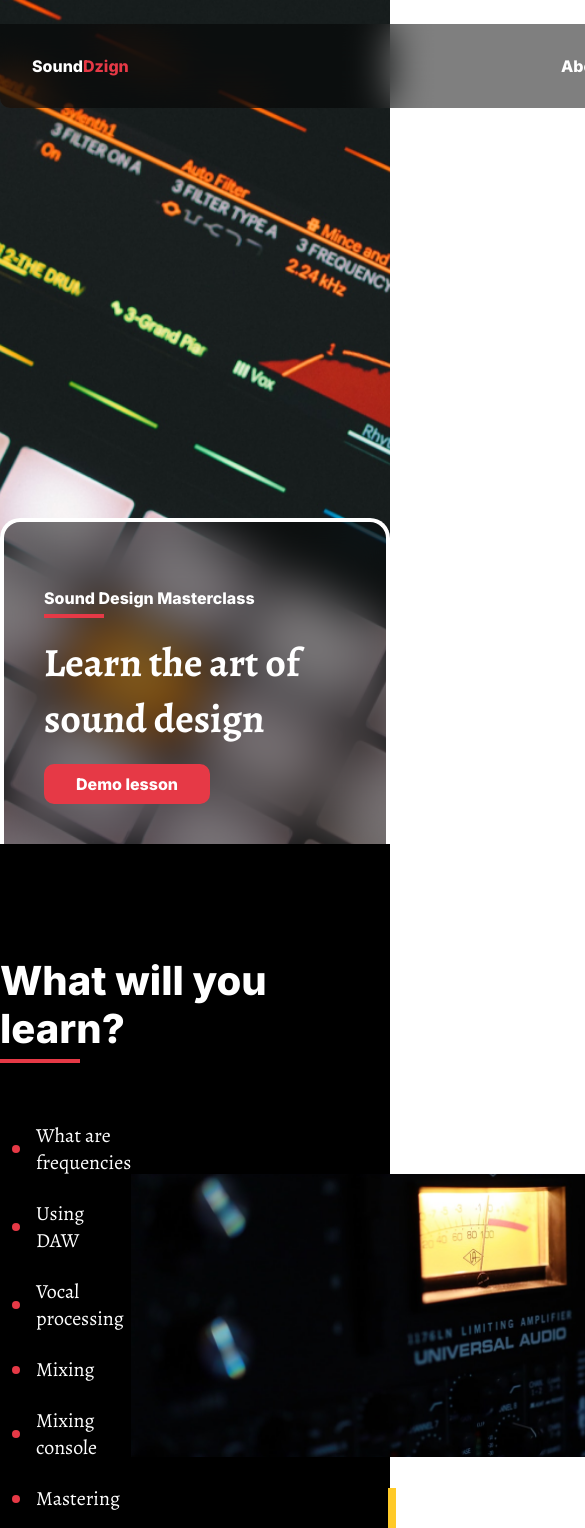
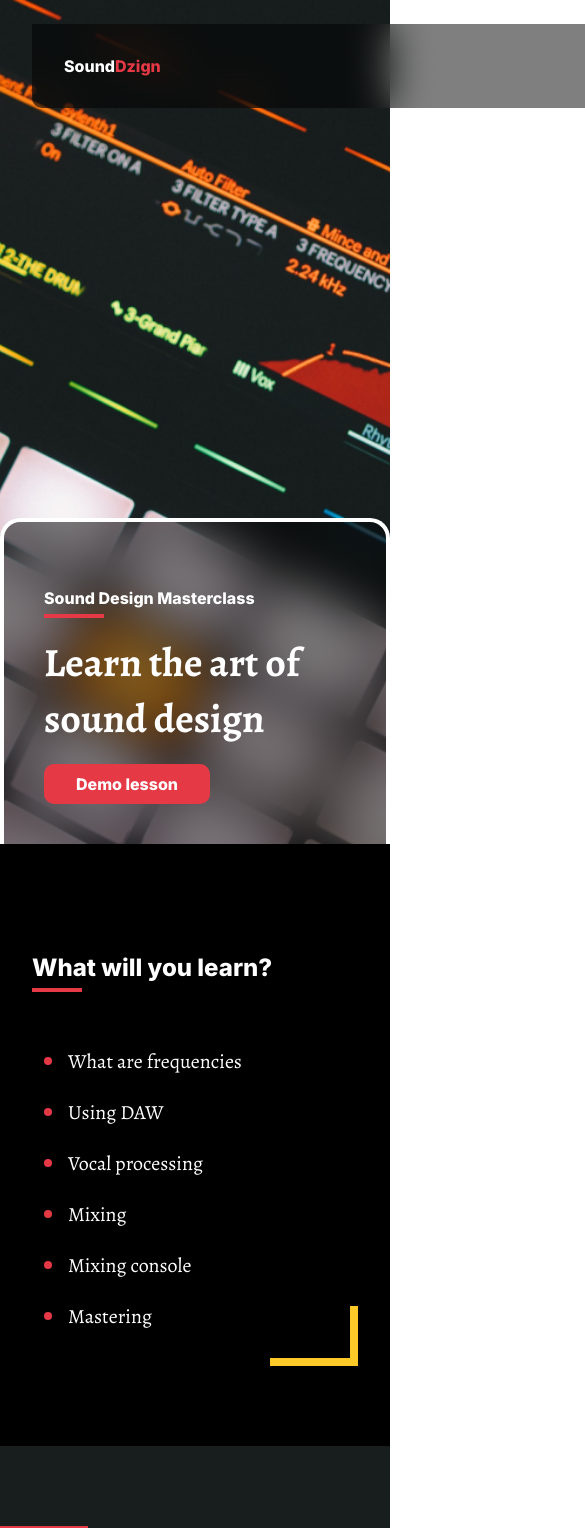
Before and after one commit to mraiyuu/music, a React (Vite) app: page / in a window 390 px wide. Shown: the top 1528 px of the page, 585 px wide, since content can reach past the window. Built offline with nearby package versions, Linux system fonts and the light colour scheme.

Commit message:
topic section resposive added

```diff
--- a/src/components/Topics/Topics.css
+++ b/src/components/Topics/Topics.css
@@ -45,3 +45,21 @@
     right: -6px;
     bottom: 0px;
 }
+
+/*Tablet version*/
+@media (max-width: 1040px) {
+    #topics .topic-image img {
+        width: 385px;
+        height: 280px;
+    }
+}
+
+/* Smartphone version */
+@media (max-width: 720px) {
+    #topics .topic-image img {
+        display: none;
+    }
+    #topics .element {
+        right: 32px;
+    }
+}
--- a/src/index.css
+++ b/src/index.css
@@ -67,3 +67,24 @@ section h2.light::after {
 section .content-container {
     display: flex;
 }
+
+/*tablet version*/
+@media (max-width: 1040px) {
+    .wrapper {
+        max-width: 694px;
+    }
+}
+
+/*mobile version*/
+@media (max-width: 720px) {
+    .wrapper {
+        padding: 0px 32px;
+    }
+    section h2 {
+        font-size: 24px;
+    }
+    section h2::after {
+        width: 50px;
+        bottom: 0px;
+    }
+}
```
